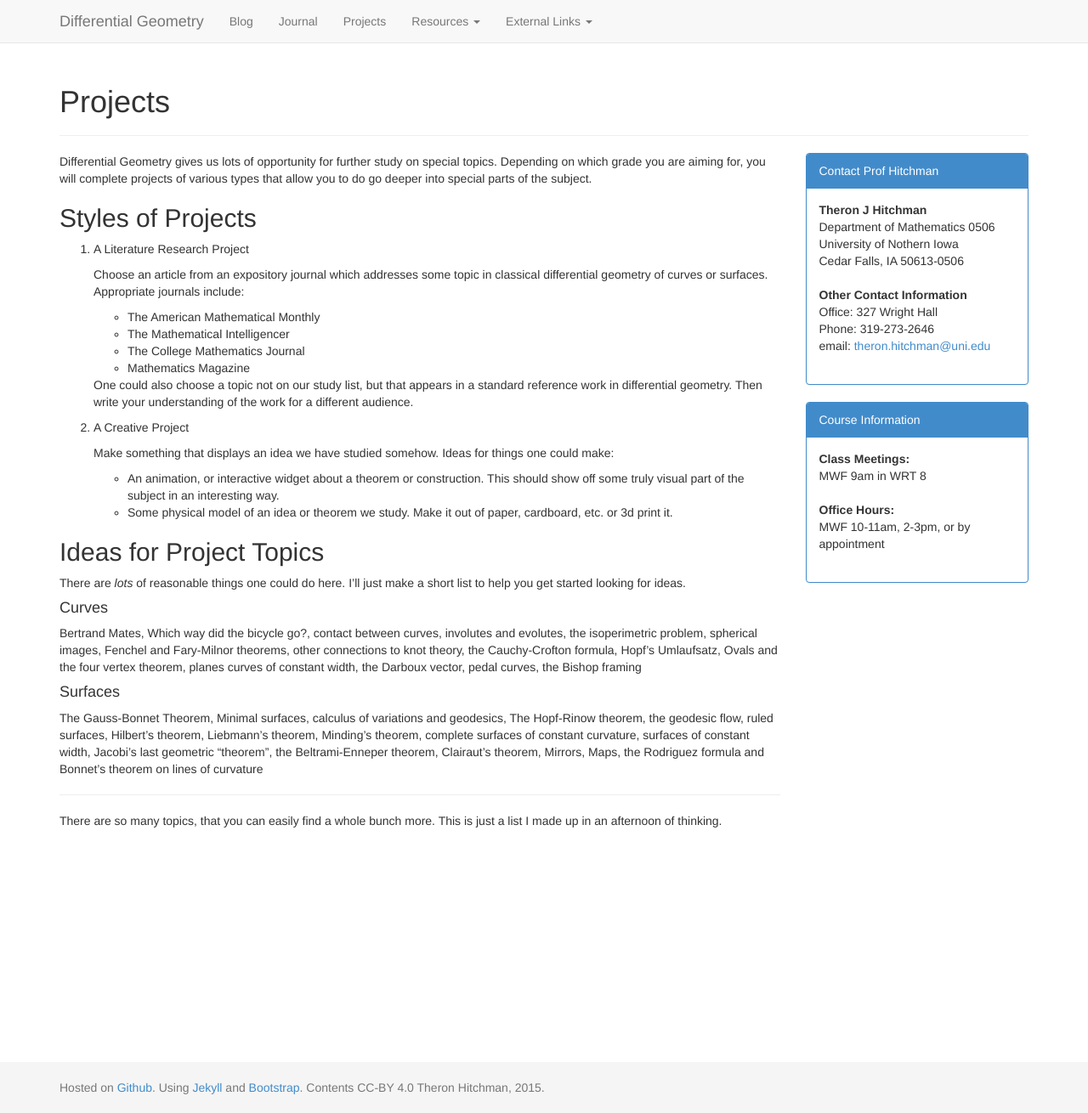
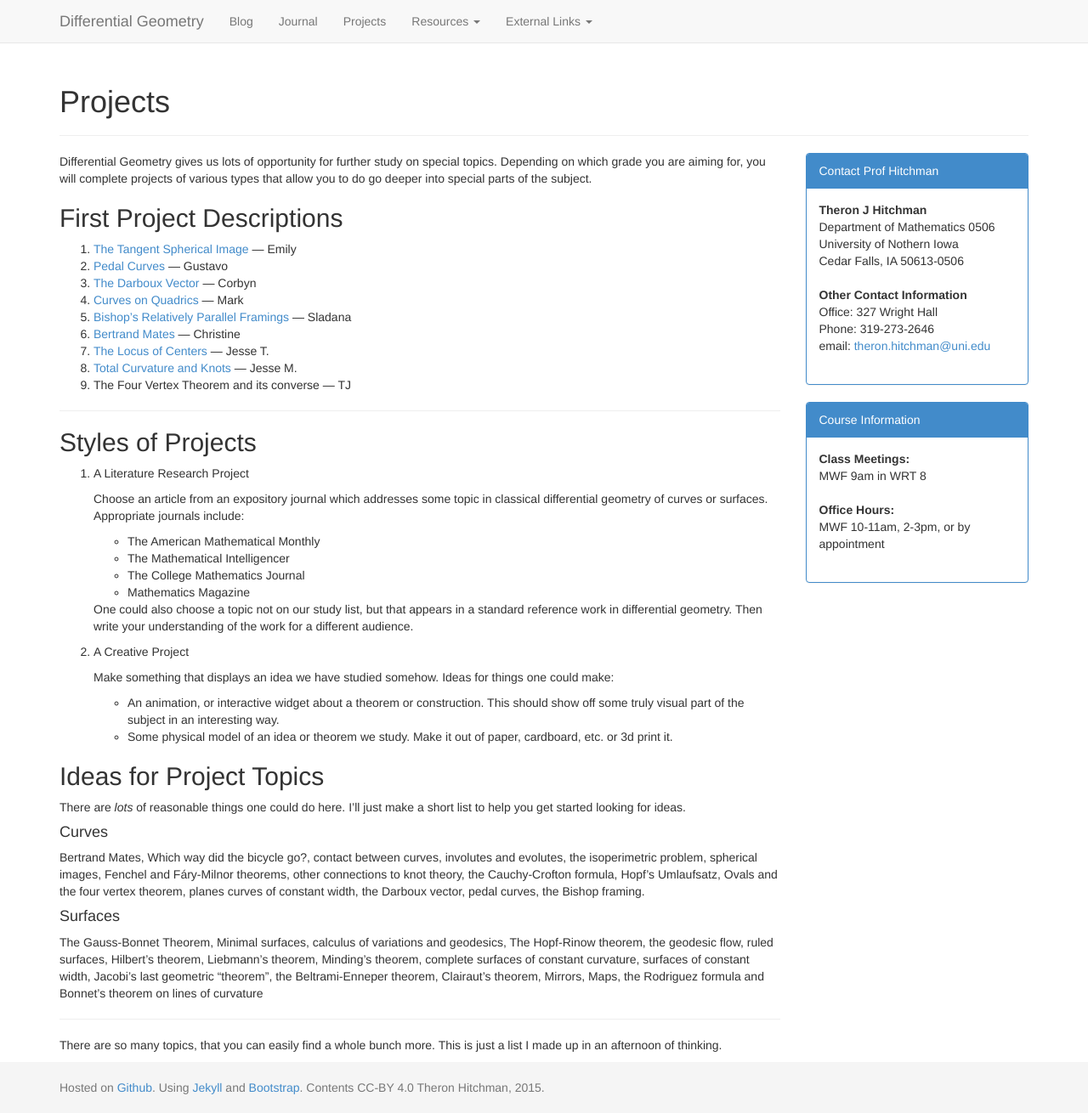
Before and after one commit to theronhitchman/differential-geometry, a Jekyll site: the page built from projects/index.md, in a window 1280 px wide and 1310 px high. Shown: the whole window at 85% size. Built offline with Jekyll 4.4.1, drawn with Linux system fonts in a browser that asks for light colours; nearby versions of some CDN libraries.

Commit message:
add total curvature project and update projects page

```diff
--- a/projects/index.md
+++ b/projects/index.md
@@ -7,6 +7,22 @@ title: Projects
 Differential Geometry gives us lots of opportunity for further study on special
 topics. Depending on which grade you are aiming for, you will complete projects
 of various types that allow you to do go deeper into special parts of the subject.
+
+
+## First Project Descriptions
+
+1. [The Tangent Spherical Image]({{site.baseurl}}/projects/sphere_image.pdf) --- Emily
+2. [Pedal Curves]({{site.baseurl}}/projects/pedal_curves.pdf) --- Gustavo
+3. [The Darboux Vector]({{site.baseurl}}/projects/darboux_vect.pdf) --- Corbyn
+4. [Curves on Quadrics]({{site.baseurl}}/projects/curves_on_quadrics.pdf) --- Mark
+5. [Bishop's Relatively Parallel Framings]({{site.baseurl}}/projects/bishop_frame.pdf) --- Sladana
+6. [Bertrand Mates]({{site.baseurl}}/projects/bertrand_curve.pdf) --- Christine
+7. [The Locus of Centers]({{site.baseurl}}/projects/locus_centers.pdf) --- Jesse T.
+8. [Total Curvature and Knots]({{site.baseurl}}/projects/total_curve_knots.pdf) --- Jesse M.
+9. The Four Vertex Theorem and its converse --- TJ
+
+
+----
 
 ## Styles of Projects
 
@@ -44,10 +60,10 @@ list to help you get started looking for ideas.
 #### Curves
 
 Bertrand Mates, Which way did the bicycle go?, contact between curves, involutes
-and evolutes, the isoperimetric problem, spherical images, Fenchel and Fary-Milnor
+and evolutes, the isoperimetric problem, spherical images, Fenchel and Fáry-Milnor
 theorems, other connections to knot theory, the Cauchy-Crofton formula, Hopf's
 Umlaufsatz, Ovals and the four vertex theorem, planes curves of constant width,
-the Darboux vector, pedal curves, the Bishop framing
+the Darboux vector, pedal curves, the Bishop framing.
 
 #### Surfaces
 
```
Also changed, not shown: 2 other files.
